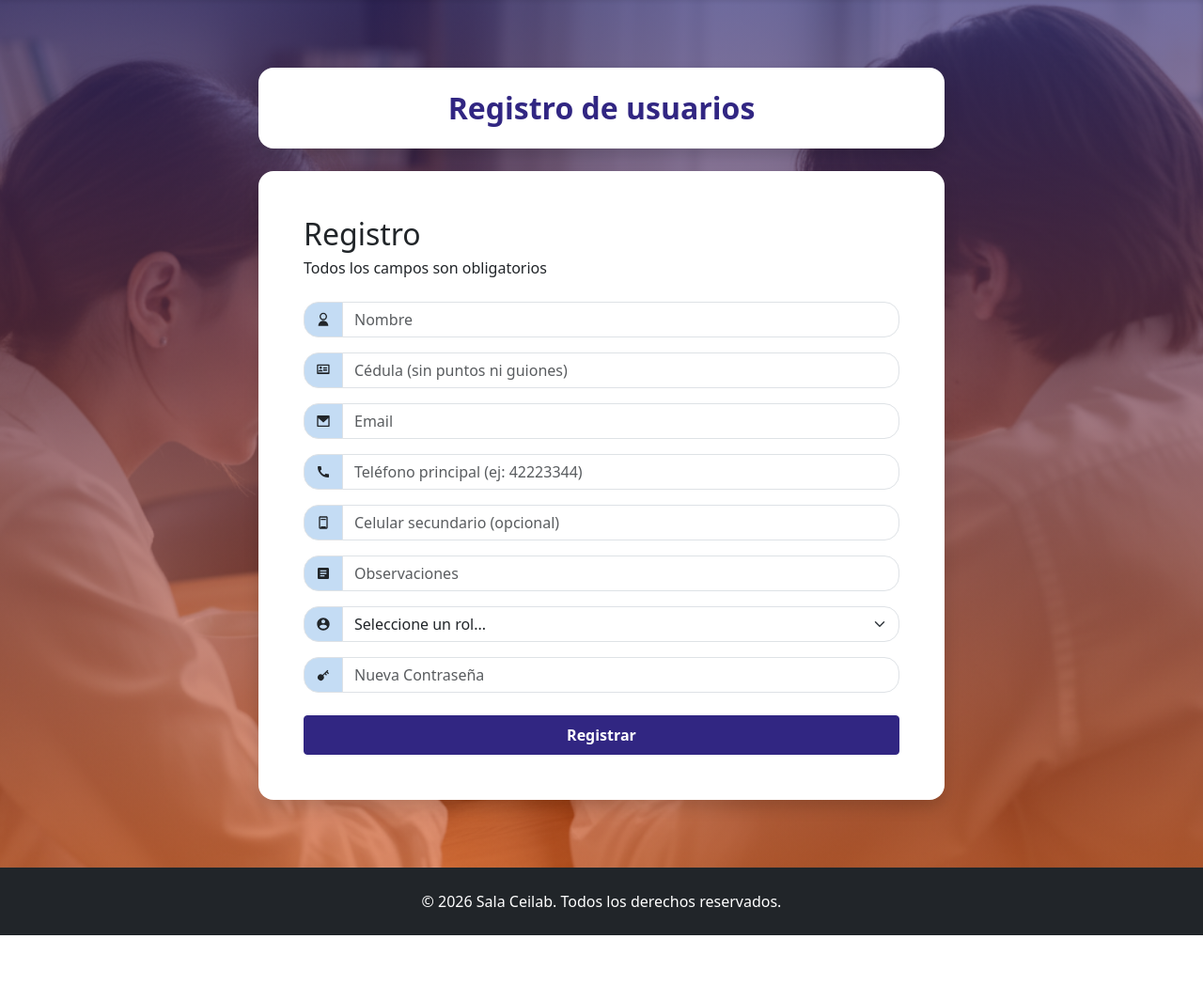
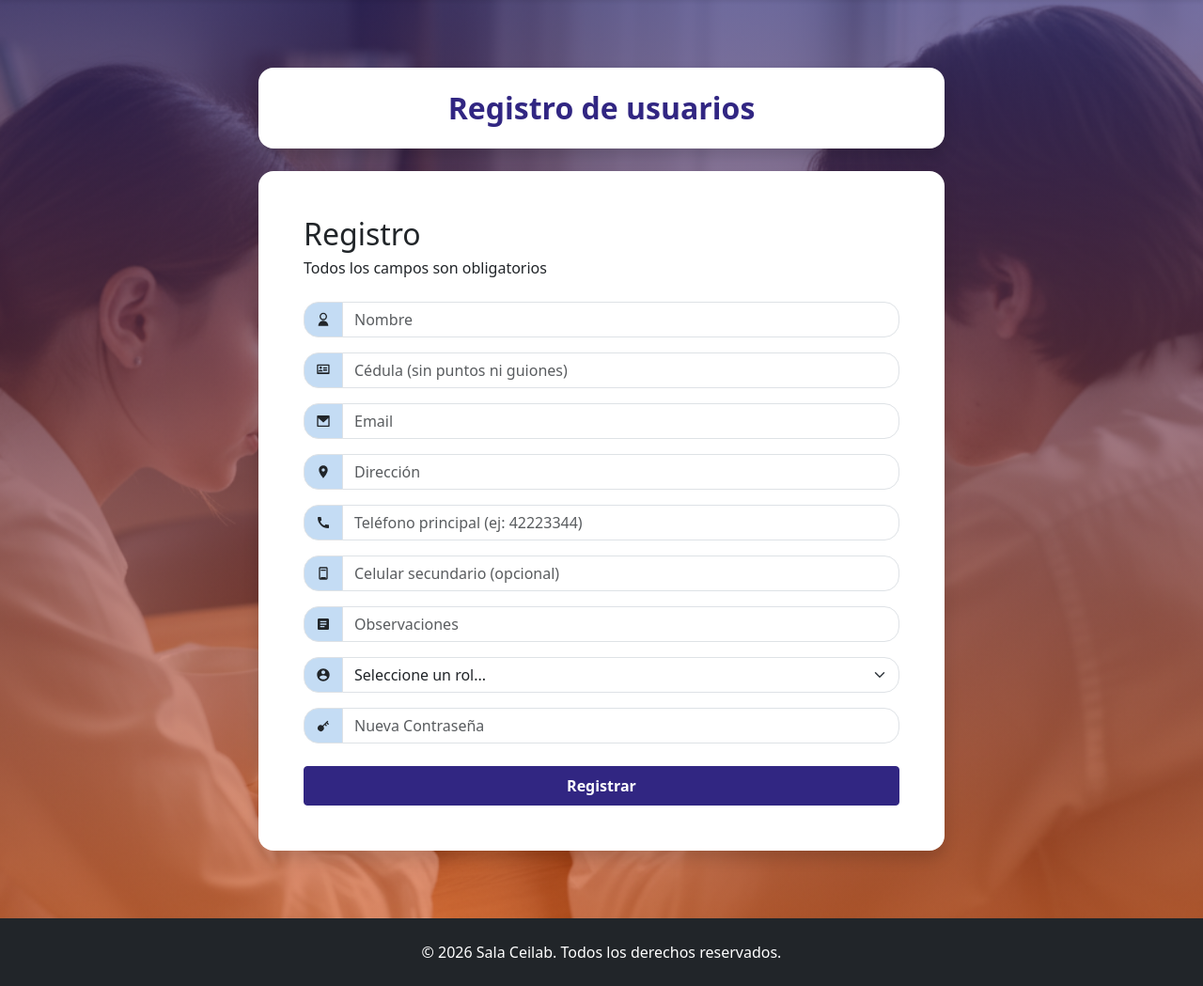
Before and after one commit to NicoSTeam/CeiLab2026, a PHP site: page /Formularios/registroUsuario.php in a window 1280 px wide. Shown: the part 85-1134 px from the top of the page at 94% size. Before the commit the page ends 1080 px from the top, so only its background shows below. Run offline with PHP 8.4, Linux system fonts and the light colour scheme.

Commit message:
fix campo dir

```diff
--- a/Formularios/registroUsuario.php
+++ b/Formularios/registroUsuario.php
@@ -85,6 +85,18 @@ if ($_SERVER['REQUEST_METHOD'] == 'POST') {
                                     </div>
                                 </div>
                                 <!-- Dirección -->
+                                 <div class="mb-3">
+                                 <div class="input-group">
+                                        <span class="bg-light input-group-text" id="addon-direccion">
+                                            <svg xmlns="http://www.w3.org/2000/svg" viewBox="0 0 24 24" fill="currentColor" width="1em" height="1em">
+                                                <path fill="none" d="M0 0h24v24H0z"/>
+                                                <path d="M12 2C8.13 2 5 5.13 5 9c0 5.25 7 13 7 13s7-7.75 7-13c0-3.87-3.13-7-7-7zm0 9.5c-1.38 0-2.5-1.12-2.5-2.5s1.12-2.5 2.5-2.5 2.5 1.12 2.5 2.5-1.12 2.5-2.5 2.5z"/>
+                                            </svg>
+                                        </span>
+                                        <input type="text" class="form-control" placeholder="Dirección" aria-label="Direccion" aria-describedby="addon-direccion" name="fdireccion">
+                                </div>
+                                </div>
+                                <!-- Telefonos -->
                                 <div class="mb-3">
                                     <div class="input-group mb-3">
                                     <span class="bg-light input-group-text" id="addon-telefono1">
```
